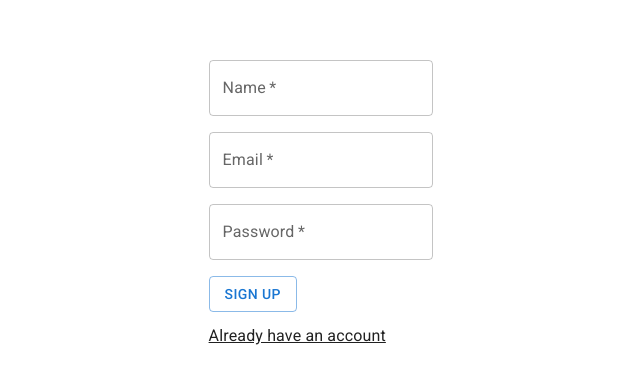
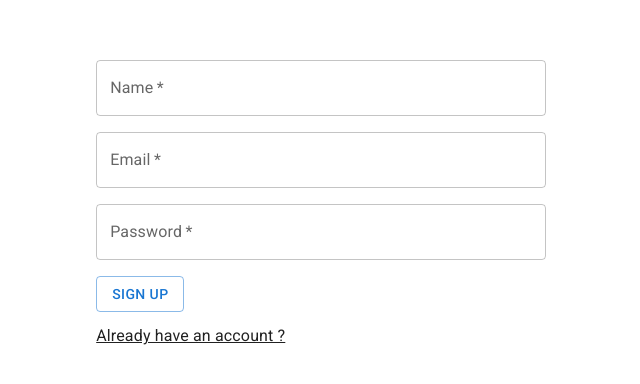
Before and after one commit to jmamadeu/bike-rentals, a Next.js app: page /sign-up in a window 1280 px wide. Shown: the part 196-580 px from the top of the page, without its empty margins (319-959 px from the left). Built offline with nearby package versions, Linux system fonts and the light colour scheme.

Commit message:
chore: change form container size

```diff
--- a/src/pages/sign-in.tsx
+++ b/src/pages/sign-in.tsx
@@ -37,7 +37,7 @@ const SignIn: NextPage = () => {
           component="form"
           onSubmit={handleSubmit(onSubmit)}
           sx={{
-            '& .MuiTextField-root': { m: 1, width: '25ch' },
+            '& .MuiTextField-root': { m: 1, width: '50ch' },
           }}
           noValidate
           autoComplete="off"
--- a/src/pages/sign-up.tsx
+++ b/src/pages/sign-up.tsx
@@ -21,7 +21,7 @@ const SignUp: NextPage = () => {
 
   return (
     <Container
-      maxWidth="sm"
+      maxWidth="md"
       style={{
         display: 'flex',
         justifyContent: 'center',
@@ -41,7 +41,7 @@ const SignUp: NextPage = () => {
           component="form"
           onSubmit={handleSubmit(onSubmit)}
           sx={{
-            '& .MuiTextField-root': { m: 1, width: '25ch' },
+            '& .MuiTextField-root': { m: 1, width: '50ch' },
           }}
           noValidate
           autoComplete="off"
@@ -53,6 +53,7 @@ const SignUp: NextPage = () => {
               id="name"
               type="text"
               label="Name"
+              fullWidth
             />
             <TextField
               {...register('email', { required: true })}
@@ -80,7 +81,7 @@ const SignUp: NextPage = () => {
             <br />
             <NextLink href="/sign-in">
               <Link color="inherit" href="#!">
-                Already have an account
+                Already have an account ?
               </Link>
             </NextLink>
           </Box>
```
